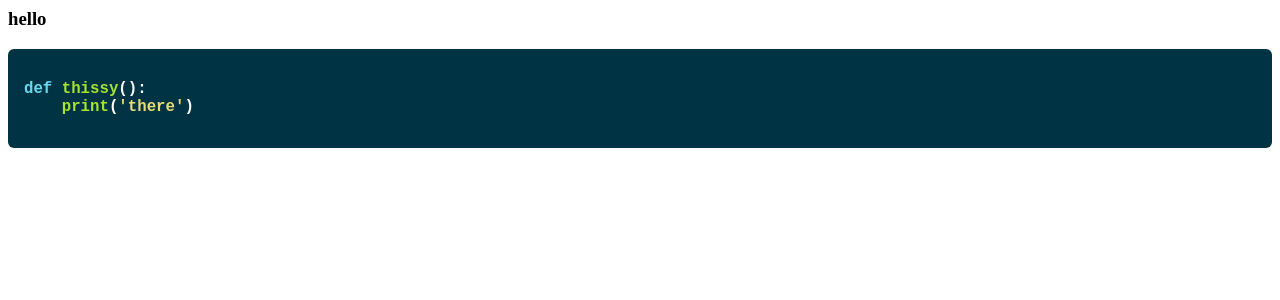
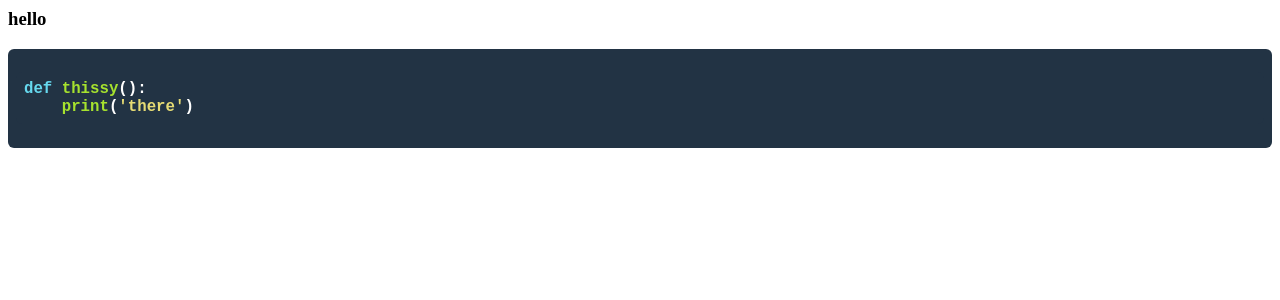
Before and after one commit to kogcyc/aabb, a Jekyll site: the page built from one/1.md, in a window 1280 px wide. Shown: the top 300 px of the page. Built offline with Jekyll 4.4.1, drawn with Linux system fonts in a browser that asks for light colours; our own code applies the rules of GitHub Pages for plain Markdown files.

Commit message:
Update kolors.css

```diff
--- a/css/kolors.css
+++ b/css/kolors.css
@@ -213,7 +213,7 @@
 }
 .highlight {
   color: #ffffff;
-  background-color: #003344;
+  background-color: #223344;
   font-weight: 900;
   font-size: 1.1em;
   padding: 8px;
```
